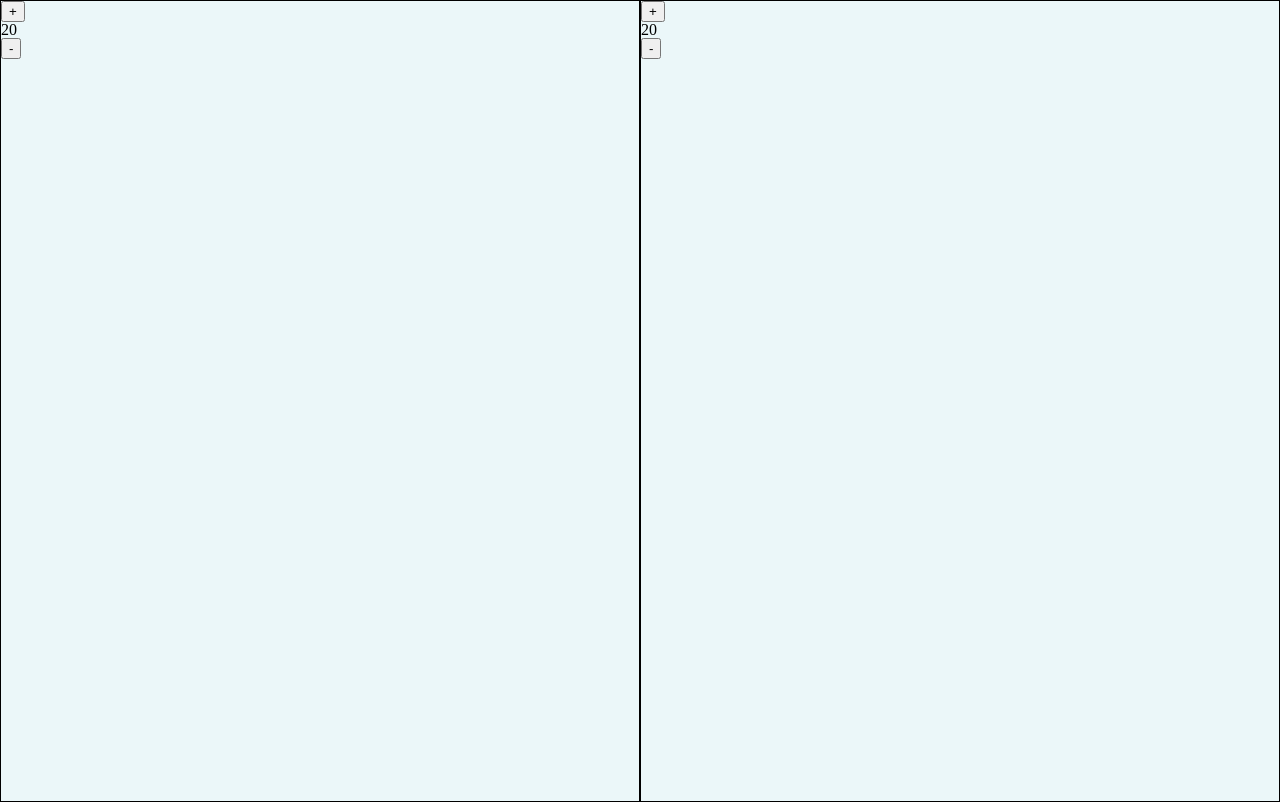
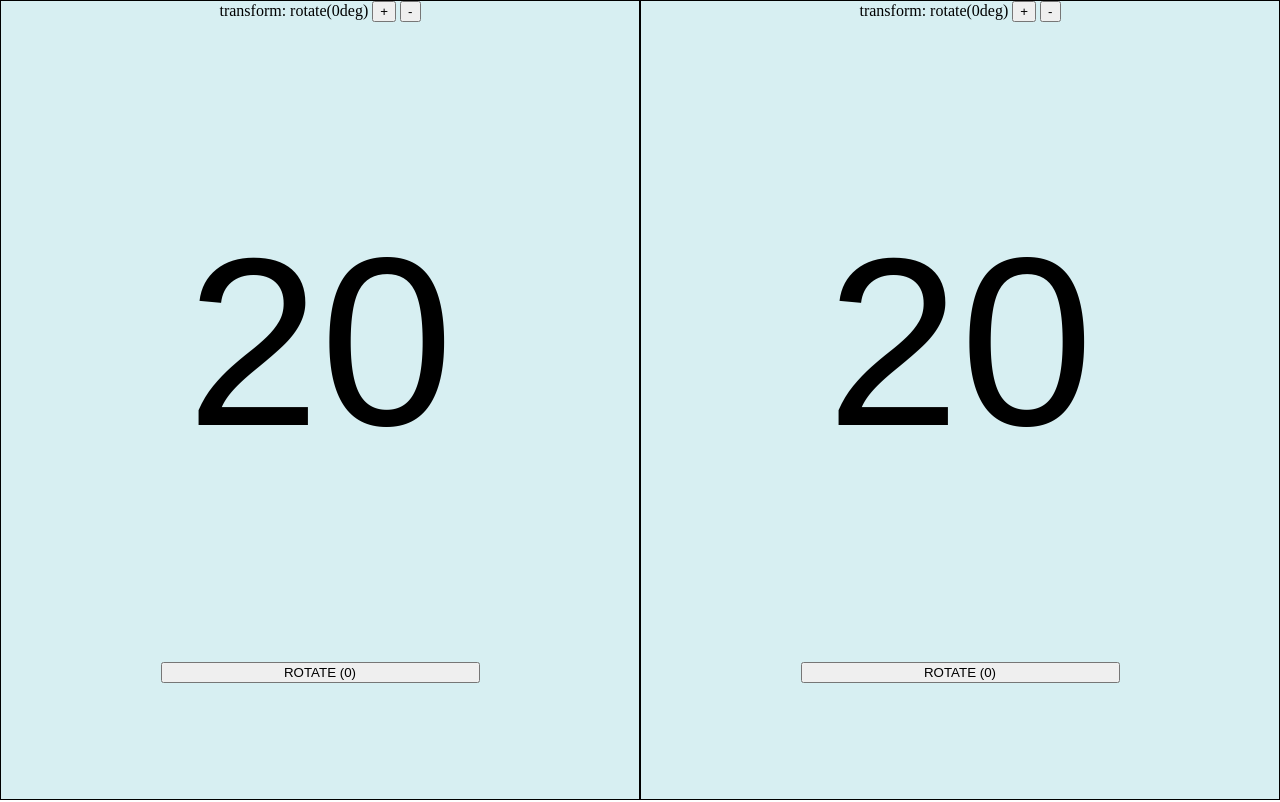
Before and after one commit to DurivetMatthias/DurivetMatthias.github.io, a plain HTML site: page index.html in a window 1280 px wide. Drawn offline with Linux system fonts and the light colour scheme.

Commit message:
add rotation

```diff
--- a/assets/javascripts/script.js
+++ b/assets/javascripts/script.js
@@ -1,16 +1,29 @@
 Vue.component('life-counter', {
     data: function () {
         return {
-            count: 20
+            count: 20,
+            rotation: 0,
+        }
+    },
+    computed:{
+        rstyle () {
+            return 'transform: rotate(' + this.rotation + 'deg)'
         }
     },
     template: `
-        <div class='life-counter'>
+        <div class='life-counter' :style="rstyle">
+            {{rstyle}}
             <button class='add' v-on:click='count++'>+</button>
+            <button class='sub' v-on:click='count--'>-</button>
             <p>{{ count }}</p>
-            <button class='sub' v-on:click='count--'>-</button>
+            <button class='rotate' v-on:click='rotation+=90'>ROTATE ({{rotation}})</button>
         </div>
-    `
+    `,
+    methods: {
+        some: function () {
+          this.rotate(90)
+        }
+    }
 })
 
 new Vue({ el: '#vue-app' })
--- a/assets/stylesheets/screen.css
+++ b/assets/stylesheets/screen.css
@@ -5,9 +5,25 @@
 }
 
 .life-counter{
-    height:100vh;
-    width: 100vw;
+    height: calc(100vh-1px);
+    width: calc(100vw-1px);
     flex-grow: 1;
-    background-color: rgba(176,224,230,.25);
+    background-color: rgba(176,224,230,.5);
     border: 1px solid black;
+    text-align: center;
+    -webkit-transition: -webkit-transform .8s ease-in-out;
+    -ms-transition: -ms-transform .8s ease-in-out;
+    transition: transform .8s ease-in-out;
 }
+
+.life-counter > p {
+    text-align: center;
+    line-height: 80vh;
+    font-family: Arial, Helvetica, sans-serif;
+    font-size:30vh;
+    font-style:bold;
+}
+
+.life-counter > .rotate{
+    width: 50%;
+}
--- a/index.html
+++ b/index.html
@@ -4,7 +4,7 @@
 <head>
     <title>Life Counter</title>
     <meta http-equiv="Content-Type" content="text/html; charset=UTF-8" />
-    <meta name="viewport" content="width=device-width, initial-scale=1.0" />
+    <meta name="viewport" content="width=device-width, initial-scale=1.0, maximum-scale=1.0, user-scalable=0" />
     <link rel="stylesheet" href="assets/stylesheets/reset.css" type="text/css" />
     <link rel="stylesheet" href="assets/stylesheets/screen.css" type="text/css" />
     <link rel="manifest" href="assets/manifest/manifest" type="application/manifest+json" />
```
